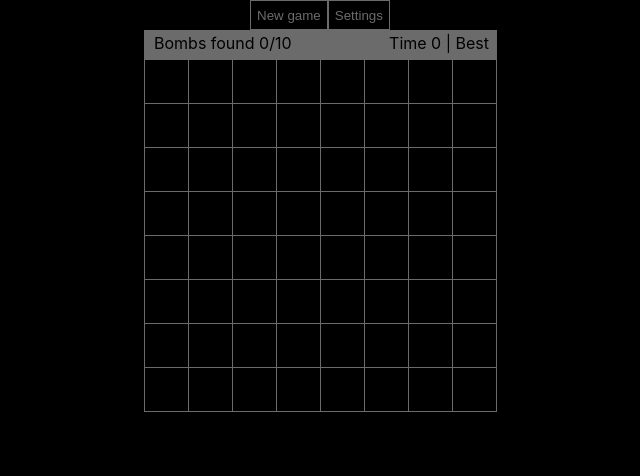
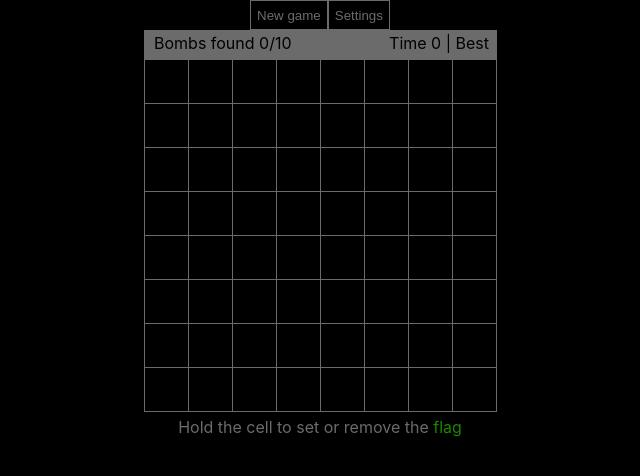
Before and after one commit to HebiSunrise/saper, a React (Create React App) app: page / in a window 1280 px wide. Shown: the top 476 px of the page, without its empty margins (320-960 px from the left). Built offline with nearby package versions, Linux system fonts and the light colour scheme.

Commit message:
rewrite project on TypeScript and add flag on hold cell

```diff
--- a/package.json
+++ b/package.json
@@ -35,5 +35,8 @@
       "last 1 firefox version",
       "last 1 safari version"
     ]
+  },
+  "devDependencies": {
+    "typescript": "^5.5.4"
   }
 }
--- a/src/Board.js
+++ /dev/null
@@ -1,16 +0,0 @@
-import Cell from "./Cell"
-
-function Board(props) {
-    const field = props.state.map((row, y) => {
-        const rowOfCells = row.map((cell, x) => {
-            const id = row.length * y + x;
-            return <Cell key={id}
-                        onClick={(e) => props.onClick(e, y, x)}
-                        state={cell} />
-        });
-        return <div key={y} className='row'>{rowOfCells}</div>
-    });
-    return <div className='cells'>{field}</div>;
-}
-
-export default Board;
--- /dev/null
+++ b/src/Board.tsx
@@ -0,0 +1,34 @@
+import React from "react";
+import Cell from "./Cell"
+import { ICell } from "./Game";
+
+interface IProps {
+   state: ICell[][],
+   onClick: (e:React.MouseEvent<HTMLButtonElement>, y:number, x:number) => void,
+   onTouch: (y:number, x:number) => void,
+   onClickDown: () => void,
+   onClickUp: () => void,
+   onMove: () => void
+}
+
+function Board(props:IProps) {
+    const field = props.state.map((row, y) => {
+        const rowOfCells = row.map((cell, x) => {
+            const id = row.length * y + x;
+            return <Cell key={id}
+                        onClick={(e) => props.onClick(e, y, x)}
+                        onTouch={() => props.onTouch(y, x)}
+                        onClickDown={props.onClickDown}
+                        onClickUp={props.onClickUp}
+                        onMove={props.onMove}
+                        state={cell} />
+        });
+        return <div key={y} className='row'>{rowOfCells}</div>
+    });
+    return <div>
+        <div className='cells'>{field}</div>
+        <div className="info"><p>Hold the cell to set or remove the <text className="flag">flag</text></p></div>
+    </div>
+}
+
+export default Board;
--- a/src/Cell.js
+++ b/src/Cell.tsx
@@ -1,6 +1,17 @@
+import React, { MouseEventHandler } from "react";
 import { BOMB, EMPTY } from "./Game";
+import { ICell } from "./Game";
 
-function Cell(props) {
+interface IProps {
+    state: ICell,
+    onClick: MouseEventHandler<HTMLButtonElement>,
+    onClickUp: () => void,
+    onClickDown: () => void,
+    onTouch: () => void,
+    onMove: () => void
+}
+
+function Cell(props: IProps) {
     let nameClass = "";
     let value = "";
     if (props.state.opened && props.state.value === BOMB) {
@@ -10,7 +21,7 @@ function Cell(props) {
     else if (props.state.opened) {
         nameClass = "cellOpnd";
         if (props.state.value !== EMPTY) {
-            value = props.state.value;
+            value = String(props.state.value);
         } else value = "";
     }
     else {
@@ -23,8 +34,12 @@ function Cell(props) {
 
     return <button className={nameClass}
                    onClick={props.onClick}
+                   onMouseUp={props.onClickUp}
+                   onMouseDown={props.onClickDown}
+                   onTouchEnd={props.onTouch}
+                   onTouchStart={props.onClickDown}
                    onContextMenu={props.onClick}
-                   disabled={props.state.disabled}>
+                   onTouchMove={props.onMove}>
                       {value}
            </button>
 };
--- a/src/Cells.css
+++ b/src/Cells.css
@@ -8,6 +8,7 @@ body {
   align-items: center;
   justify-content: center;
   margin-top: 0;
+  -webkit-text-fill-color: #000000;
 }
 
 .row {
@@ -71,3 +72,25 @@ body {
   background-repeat: no-repeat;
   background-position: center;
 }
+
+.info {
+  display: flex;
+  align-items: center;
+  margin-top: 0px;
+  color: #6b6b6b;
+  justify-content: center;
+}
+
+.info p {
+  margin: 5px;
+}
+
+.flag {
+  color: #1d8603;
+}
+
+@media (min-width: 0px) and (max-width: 1109.98px) {
+  body {
+    width: 1110px;
+  }
+}
--- a/src/Game.js
+++ b/src/Game.tsx
@@ -15,11 +15,34 @@ let status = "";
 let countFlags = 0;
 let isTimerOn = false;
 let timer = 0;
-let timerId;
+let timerId: NodeJS.Timeout;
+let timePressDown: number;
+let timePressUp: number;
+let moved = false;
 
-class Game extends React.Component {
+interface IProps {}
 
-    constructor(props) {
+interface IState {
+    infoOfCells: ICell[][],
+    complexity: number,
+    time: number
+}
+
+export interface ICell {
+    opened: boolean,
+    value: number,
+    disabled: boolean,
+    flaged: boolean
+}
+
+interface IPosition {
+    x: number,
+    y: number
+}
+
+class Game extends React.Component<IProps, IState> {
+
+    constructor(props: IProps) {
         super(props);
         this.state = {
             infoOfCells: [],
@@ -28,16 +51,16 @@ class Game extends React.Component {
         };
 
         this.handleClick = this.handleClick.bind(this);
+        this.onTouch = this.onTouch.bind(this);
         this.newGame = this.newGame.bind(this);
         this.getCompl = this.getCompl.bind(this);
-
     }
 
     componentDidMount() {
         this.newGame();
     }
 
-    getCompl(difficult) {
+    getCompl(difficult: number) {
         this.setState({
             complexity: difficult
         });
@@ -63,7 +86,9 @@ class Game extends React.Component {
         }
     }
 
-    onRightClick(y, x, cells) {
+    onLeftClick(y:number, x:number, cells:ICell[][]) {
+
+
         if (!isTimerOn) {
             isTimerOn = true;
             timerId = setInterval(() => {
@@ -78,15 +103,12 @@ class Game extends React.Component {
             }, 1000);
         }
 
-        if (cells[y][x].value === BOMB) {
-            this.isLose();
-        }
+        this.openCells(cells[y][x], x, y);
 
-        this.openCells(cells[y][x], x, y);
         this.isWin();
     }
 
-    onLeftClick(y, x, cells) {
+    onRightClick(y:number, x:number, cells:ICell[][]) {
         if (cells[y][x].flaged === false && !cells[y][x].opened) {
             cells[y][x].disabled = true;
             cells[y][x].flaged = true;
@@ -101,14 +123,38 @@ class Game extends React.Component {
         status = "Bombs found " + countFlags + "/" + countBombs;
     }
 
-    handleClick(e, y, x) {
+    onPressDown() {
+        timePressDown = Number(new Date());
+    }
+
+    onPressUp() {
+        timePressUp = Number(new Date());
+    }
+
+    onMove(){
+        moved = true;
+    }
+
+    onTouch(y:number, x:number) {
+        if (moved) {
+            moved = false;
+            return
+        }
+
+        let whichBtn;
+        this.onPressUp();
+        if (timePressUp - timePressDown > 1000) whichBtn = RIGHT_CLICK
+        else whichBtn = LEFT_CLICK
         const cells = this.state.infoOfCells;
-        e.preventDefault();
         if (status === "You win!" || status === "You lose!") return;
 
-        switch (e.nativeEvent.button) {
-            case LEFT_CLICK: this.onRightClick(y, x, cells); break;
-            case RIGHT_CLICK: this.onLeftClick(y, x, cells); break;
+        switch (whichBtn) {
+            case LEFT_CLICK:
+                if (timePressUp - timePressDown > 500)
+                    this.onRightClick(y, x, cells);
+                else this.onLeftClick(y, x, cells);
+                break;
+            case RIGHT_CLICK: this.onRightClick(y, x, cells); break;
             default: break;
         }
 
@@ -117,7 +163,30 @@ class Game extends React.Component {
         });
     }
 
-    randomNumberInRange = (min, max) => {
+    handleClick(e:React.MouseEvent<HTMLButtonElement>, y:number, x:number) {
+        const cells = this.state.infoOfCells;
+        var iOS = navigator.userAgent.match(/iPhone|iPad|iPod/i);
+        if (iOS != null) return
+
+        e.preventDefault();
+        if (status === "You win!" || status === "You lose!") return;
+
+        switch (e.nativeEvent.button) {
+            case LEFT_CLICK:
+                if (timePressUp - timePressDown > 1000)
+                    this.onRightClick(y, x, cells);
+                else this.onLeftClick(y, x, cells);
+                break;
+            case RIGHT_CLICK: this.onRightClick(y, x, cells); break;
+            default: break;
+        }
+
+        this.setState({
+            infoOfCells: cells
+        });
+    }
+
+    randomNumberInRange = (min:number, max:number) => {
         return Math.floor(Math.random() * (max - min + 1)) + min;
     };
 
@@ -139,14 +208,15 @@ class Game extends React.Component {
         });
     }
 
-    openCells(cell, x, y) {
+    openCells(cell: ICell, x:number, y:number) {
         const cells = this.state.infoOfCells;
+        if (cell.flaged === true) return;
+
         if (cell.value === BOMB) {
             cells[y][x].opened = true;
+            this.isLose();
             return;
         }
-
-        if (cell.flaged === true) return;
 
         if (cell.value !== EMPTY) {
             cells[y][x].opened = true;
@@ -170,8 +240,8 @@ class Game extends React.Component {
         });
     }
 
-    getNeighbors(x, y, mask = [[1, 1, 1,], [1, 0, 1], [1, 1, 1]]) {
-        const neighbors = [];
+    getNeighbors(x:number, y:number, mask = [[1, 1, 1,], [1, 0, 1], [1, 1, 1]]): IPosition[] {
+        const neighbors: IPosition[] = [];
         for (let i = y - 1; i <= y + 1; i++) {
             for (let j = x - 1; j <= x + 1; j++) {
                 if (i >= 0 && i < height && j >= 0 && j < width && mask[i - (y - 1)][j - (x - 1)] === 1) {
@@ -182,7 +252,7 @@ class Game extends React.Component {
         return neighbors;
     }
 
-    setInfoCells(x, y) {
+    setInfoCells() {
         const cells = this.state.infoOfCells;
         for(let y = 0; y < height; y++) {
             for(let x = 0; x < width; x++) {
@@ -241,12 +311,15 @@ class Game extends React.Component {
             isTimerOn = false;
             clearInterval(timerId);
 
-            if (window.localStorage.getItem(this.state.complexity) === null){
-                window.localStorage.setItem(this.state.complexity, this.state.time);
+            const complexity = String(this.state.complexity);
+            const time = String(this.state.time);
+
+            if (window.localStorage.getItem(complexity) === null){
+                window.localStorage.setItem(complexity, time);
             }
 
-            if (this.state.time<window.localStorage.getItem(this.state.complexity)) {
-                window.localStorage.setItem(this.state.complexity, this.state.time);
+            if (this.state.time < Number(window.localStorage.getItem(complexity))) {
+                window.localStorage.setItem(complexity, time);
             }
 
             cells.forEach((row) => {
@@ -301,8 +374,11 @@ class Game extends React.Component {
                       timer={this.state.time}
                       changeDif={this.getCompl} />
                 <Board state={this.state.infoOfCells}
-                       dif={this.state.complexity}
-                       onClick={this.handleClick}/>
+                       onClick={this.handleClick}
+                       onTouch={this.onTouch}
+                       onMove={this.onMove}
+                       onClickDown={this.onPressDown}
+                       onClickUp={this.onPressUp}/>
             </div>
         );
     }
--- a/src/Menu.js
+++ b/src/Menu.tsx
@@ -1,12 +1,20 @@
 import { useState } from 'react';
 import './Menu.css';
+import React from 'react';
 
 export let dif = 0;
 const EASY = 0;
 const MEDIUM = 1;
 const HARD = 2;
 
-function Menu (props) {
+interface IProps {
+    changeDif: (difNumbr:number) => void,
+    newGame: () => void,
+    status: string,
+    timer: number
+}
+
+function Menu (props:IProps) {
     const [stn, stnState] = useState('stnClsd');
     let stnClass = stn;
 
@@ -17,7 +25,7 @@ function Menu (props) {
         return
     }
 
-    function btnDif(strinId, difNumbr, difLabel) {
+    function btnDif(strinId:string, difNumbr:number, difLabel:string) {
         return (
             <div>
                 <input type="radio"
@@ -68,7 +76,7 @@ function Menu (props) {
                     <p>{props.status}</p>
                 </div>
                 <div className='timer'>
-                    <p>Time {props.timer} | Best {window.localStorage.getItem(dif)}</p>
+                    <p>Time {props.timer} | Best {window.localStorage.getItem(String(dif))}</p>
                 </div>
             </div>
         </div>
--- a/src/index.js
+++ /dev/null
@@ -1,11 +0,0 @@
-import React from 'react';
-import ReactDOM from 'react-dom/client';
-import './index.css';
-import Game from './Game';
-import './Cells.css';
-
-
-const root = ReactDOM.createRoot(document.getElementById('root'));
-root.render(
-    <Game />
-);
--- /dev/null
+++ b/src/index.tsx
@@ -0,0 +1,15 @@
+import React from 'react';
+import ReactDOM from 'react-dom/client';
+import './index.css';
+import Game from './Game';
+import './Cells.css';
+
+const element = document.getElementById('root');
+
+if (element != null) {
+    const root = ReactDOM.createRoot(element);
+
+    root.render(
+        <Game />
+    );
+}
```
Also changed, not shown: tsconfig.json (added, +27 -0 lines), 1 other file (tests, documents, lock files or other folders).
